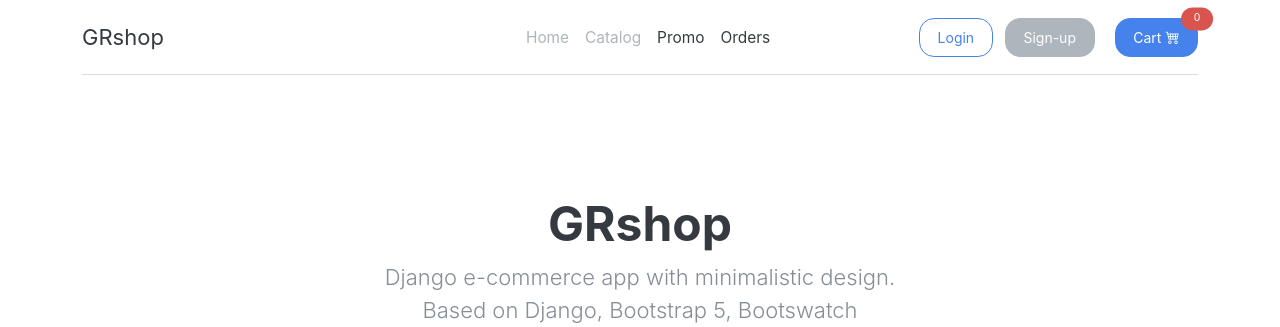
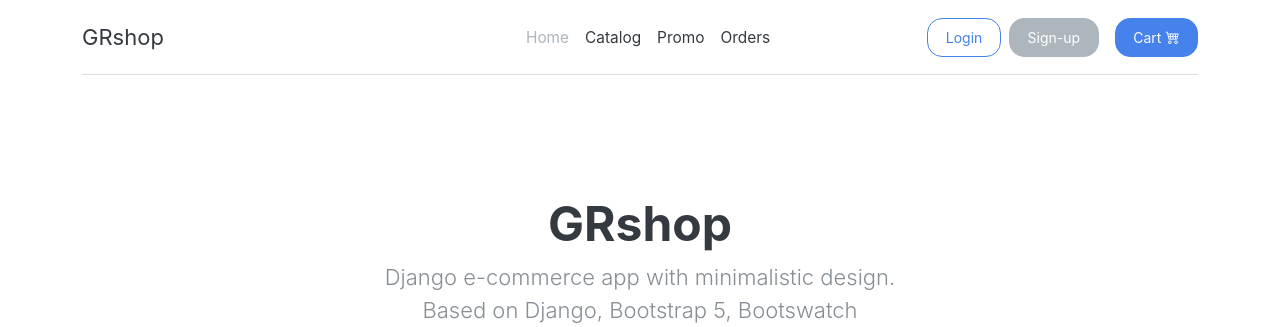
Before and after one commit to chudomozg/grshop, a Django app: page / in a window 1280 px wide. Shown: the top 327 px of the page. Run offline with Django 3.2, Linux system fonts and the light colour scheme; data comes from the database, SQL or seed files in the repository; both versions use the stored data as it was after the commit; some libraries are stand-ins or nearby versions.

Commit message:
edit frontend

```diff
--- a/cart/forms.py
+++ b/cart/forms.py
@@ -3,6 +3,8 @@
 
 from cart.models import Order
 from grshop.settings import DELIVERY_TYPE, BILLING_TYPE, AVAILABLE_BILLING_TYPE, AVAILABLE_DELIVERY_TYPE
+from crispy_forms.helper import FormHelper
+from crispy_forms.layout import Layout, Fieldset, Div, MultiField, Field
 
 PRODUCT_QUANTITY_CHOICES = [(i, str(i)) for i in range(1, 10)]
 
@@ -14,7 +16,7 @@
 
     count = forms.TypedChoiceField(choices=PRODUCT_QUANTITY_CHOICES,
                                    coerce=int,
-                                   widget=forms.Select(attrs={'class': "form-control"}))
+                                   widget=forms.Select(attrs={'class': "form-control w-auto mx-3"}))
 
 
 class SelectWidgetWithDisableOptions(Select):
@@ -73,3 +75,21 @@
             'delivery_type',
             'comment'
         )
+
+    def __init__(self, *args, **kwargs):
+        super().__init__(*args, **kwargs)
+        self.helper = FormHelper()
+        self.helper.layout = Layout(
+            Div(Field('first_name'), css_class='col-12 col-lg-6'),
+            Div(Field('last_name'), css_class='col-12 col-lg-6'),
+            Div(Field('phone_number'), css_class='col-12 col-lg-6'),
+            Div(Field('country'), css_class='col-12 col-lg-6'),
+            Div(Field('area'), css_class='col-12 col-lg-6'),
+            Div(Field('city'), css_class='col-12 col-lg-6'),
+            Div(Field('address'), css_class='col-12 col-lg-6'),
+            Div(Field('postcode'), css_class='col-12 col-lg-6'),
+            Div(Field('billing_type'), css_class='col-12 col-lg-6'),
+            Div(Field('delivery_type'), css_class='col-12 col-lg-6'),
+            Div(Field('promo_code'), css_class=''),
+            Div(Field('comment'), css_class="col-12")
+        )
--- a/cart/views/order.py
+++ b/cart/views/order.py
@@ -3,6 +3,7 @@
 from django.views.decorators.http import require_POST
 
 from grshop.settings import ORDER_ALREADY_EXIST_TEXT
+from promo.forms import CheckPromoCodeForm
 from promo.models import Promo
 from users.helpers import get_delivery_detail_fields_dict
 from ..forms import CheckOutForm
@@ -55,5 +56,6 @@
                             initial=get_delivery_detail_fields_dict(request.user))
         return render(request,
                       'cart/checkout.html',
-                      {'checkout_form': form})
+                      {'checkout_form': form,
+                       "check_promocode_form": CheckPromoCodeForm()})
     return redirect('cart:cart_detail')
--- /dev/null
+++ b/promo/forms.py
@@ -0,0 +1,5 @@
+from django import forms
+
+
+class CheckPromoCodeForm(forms.Form):
+    promo_code = forms.CharField(required=True)
--- a/requirements.txt
+++ b/requirements.txt
@@ -1,5 +1,7 @@
 asgiref==3.4.1
+crispy-bootstrap5==0.4
 Django==3.2.5
+django-crispy-forms==1.12.0
 django-js-asset==1.2.2
 django-mptt==0.12.0
 django-polymorphic==3.0.0
--- a/templates/main/base.html
+++ b/templates/main/base.html
@@ -26,33 +26,39 @@
             </a>
 
             <ul class="nav col-12 col-md-auto mb-2 justify-content-center mb-md-0">
-                <li><a href="{% url 'home' %}" class="nav-link px-2 link-secondary">Home</a></li>
-                <li><a href="{% url 'catalog:product_list_by_category' %}"
-                       class="nav-link px-2 link-secondary">Catalog</a></li>
+                <li><a href="{% url 'home' as home %}{{ home }}"
+                       class="nav-link px-2 {% if request.path == home %}link-secondary{% else %}link-dark{% endif %}">Home</a>
+                </li>
+                <li><a href="{% url 'catalog:product_list_by_category' as plbc %}{{ plbc }}"
+                       class="nav-link px-2 link-secondary {% if request.path == plbc %} link-secondary{% else %}link-dark{% endif %}">Catalog</a>
+                </li>
                 <li>
-                    <a href="{% url 'promo:promo_list' %}" class="nav-link px-2 link-dark">Promo</a>
+                    <a href="{% url 'promo:promo_list' as pl %}{{ pl }}"
+                       class="nav-link px-2 {% if request.path == pl %} link-secondary{% else %}link-dark{% endif %}">Promo</a>
                 </li>
-                <li><a href="{% url 'users:dashboard' %}" class="nav-link px-2 link-dark">Orders</a></li>
+                <li><a href="{% url 'users:dashboard' as dash %}{{ dash }}"
+                       class="nav-link px-2 {% if request.path == dash %} link-secondary{% else %}link-dark{% endif %}">Orders</a>
+                </li>
 
             </ul>
 
-            <div class="col-md-3 text-end d-flex justify-content-between">
+            <div class="col-md-3 text-end d-flex justify-content-end">
                 {% if user.is_authenticated %}
-                    <div class="hello-user-header">Hi, {{ user.get_username }}</div>
-                    <a href="{% url "users:logout" %}" class="btn btn-outline-primary">Logout</a>
+                    <div class="hello-user-header pt-1 me-3" style="">Hi, {{ user.get_username }}</div>
+                    <a href="{% url "users:logout" %}" class="btn btn-outline-primary me-2">Logout</a>
                 {% else %}
-                    <a href="{% url "users:login" %}"  class="btn btn-outline-primary me-2">Login</a>
-                    <a href="{% url "users:registration" %}"  class="btn btn-secondary me-3">Sign-up</a>
+                    <a href="{% url "users:login" %}" class="btn btn-outline-primary me-2">Login</a>
+                    <a href="{% url "users:registration" %}" class="btn btn-secondary me-3">Sign-up</a>
                 {% endif %}
 
                 <a class="btn btn-primary position-relative" href="{% url 'cart:cart_detail' %}">
                     Cart
                     <i class="bi bi-cart4"></i>
-                    <span class="navbar-cart-count position-absolute top-0 start-100 translate-middle badge rounded-pill bg-danger">
-                         {% with total_count=cart|length %}
+                    {% with total_count=cart|length %}
+                        <span class="navbar-cart-count {% if total_count is 0 %} d-none {% else %} d-block {% endif %} position-absolute top-0 start-100 translate-middle badge rounded-pill bg-danger">
                              {{ total_count }}
-                        {% endwith %}
-                    </span>
+                        </span>
+                    {% endwith %}
                 </a>
             </div>
         </header>
--- a/templates/main/catalog/product.html
+++ b/templates/main/catalog/product.html
@@ -32,7 +32,7 @@
                 Price: {{ product.price }} rub
             </div>
             <div class="product-add-to-cart-form col-12">
-                <form action="{% url "cart:cart_add" product.id %}" method="post">
+                <form action="{% url "cart:cart_add" product.id %}" method="post" class="d-flex justify-content-start">
                     {{ cart_product_form }}
                     {% csrf_token %}
                     <button type="button" class="product-add-to-cart-button btn btn-primary" value="{{ product.id }}">
@@ -54,14 +54,16 @@
         $(document).on('click', '.product-add-to-cart-button', function (e) {
             e.preventDefault();
             let data = $('.product-add-to-cart-form form').serialize();
+            console.log((data))
             data.productId = $('.product-add-to-cart-button').val()
             $.ajax({
                 type: 'POST',
                 url: '{% url "cart:cart_add" product.id %}',
                 data: data,
                 success: function (json) {
-                    console.log(json.count)
                     $('.navbar-cart-count').html(json.count)
+                    $('.navbar-cart-count').removeClass('d-none')
+                    $('.navbar-cart-count').addClass('d-block')
                 },
                 error: function (xhr, errMsg, err) {
                     console.error(errMsg, [xhr, err])
--- a/templates/main/home.html
+++ b/templates/main/home.html
@@ -53,9 +53,10 @@
                                     justify-content-lg-center
                                     justify-content-around
                                     flex-wrap">
-                            <a href="#" class="btn btn-primary mb-0 mb-md-3 mb-xxl-0">
+                            <button type="button" aria-controls="{{ product.id }}"
+                                    class="bestseller-add-one-to-cart-button btn btn-primary mb-0 mb-md-3 mb-xxl-0">
                                 Add to cart
-                            </a>
+                            </button>
                             <a href="{{ product.get_absolute_url }}" class="btn btn-outline-secondary ">More details</a>
                         </div>
                     </div>
@@ -64,4 +65,30 @@
         </div>
     </div>
 
+    <script>
+        //На скорую руку. переписать если будет время.
+        $(document).on('click', '.bestseller-add-one-to-cart-button', function (e) {
+            e.preventDefault();
+            productId = $(e.target).attr('aria-controls');
+            $.ajax({
+                type: 'POST',
+                url: '{% url "cart:cart_detail" %}' + 'add/' + productId + '/',
+                data: {
+                    "productId": productId,
+                    "count": 1,
+                    'csrfmiddlewaretoken': '{{csrf_token}}',
+                },
+                success: function (json) {
+                    console.log(json.count)
+                    $('.navbar-cart-count').html(json.count)
+                    $('.navbar-cart-count').removeClass('d-none')
+                    $('.navbar-cart-count').addClass('d-block')
+                },
+                error: function (xhr, errMsg, err) {
+                    console.error(errMsg, [xhr, err])
+                }
+            })
+        })
+    </script>
+
 {% endblock %}
--- a/templates/users/registration/register.html
+++ b/templates/users/registration/register.html
@@ -1,5 +1,6 @@
 {% extends "../../main/base.html" %}
 {% block title %}Log-in{% endblock %}
+{% load crispy_forms_tags %}
 
 {% block content %}
     <div class="container-fluid">
@@ -9,10 +10,11 @@
                     <div class="container">
                         <div class="row">
                             <div class="col-12 col-lg-7  mx-auto">
+                                <h3 class="mb-2 font-weight-bold">Create an account</h3>
+                                <p class="mb-4">It's free and only takes a minute.</p>
+
                                 <form class="account-form p-4 rounded col-lg-10 mx-auto" action="" method="post">
                                     {% csrf_token %}
-                                    <h3 class="mb-2 font-weight-bold">Create an account</h3>
-                                    <p class="mb-4">It's free and only takes a minute.</p>
 
                                     {% if form.errors %}
                                         <p>Please correct the following errors:</p>
```
Also changed, not shown: templates/cart/checkout.html (+17 -9 lines), templates/cart/detail.html (+9 -3 lines), users/forms.py (+12 -1 lines), db.sqlite3.
